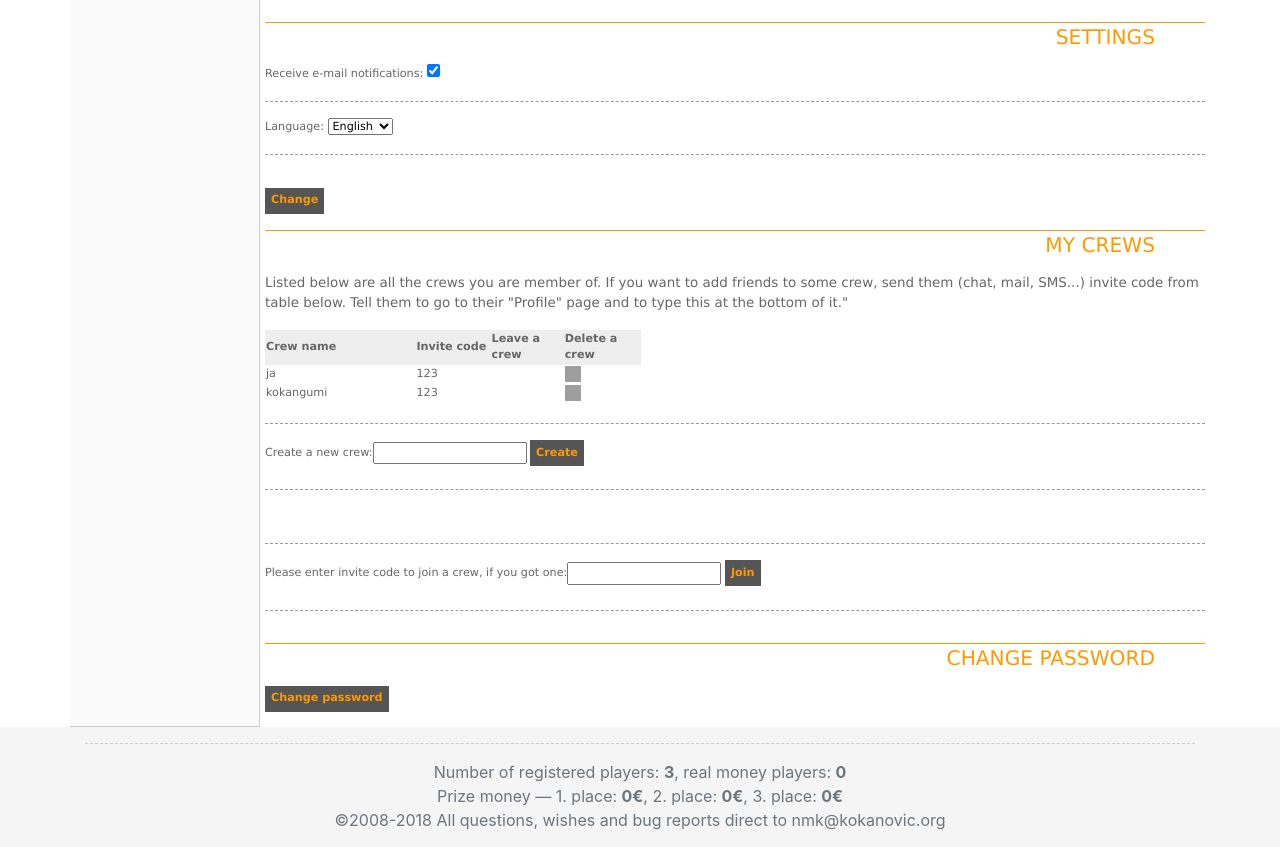
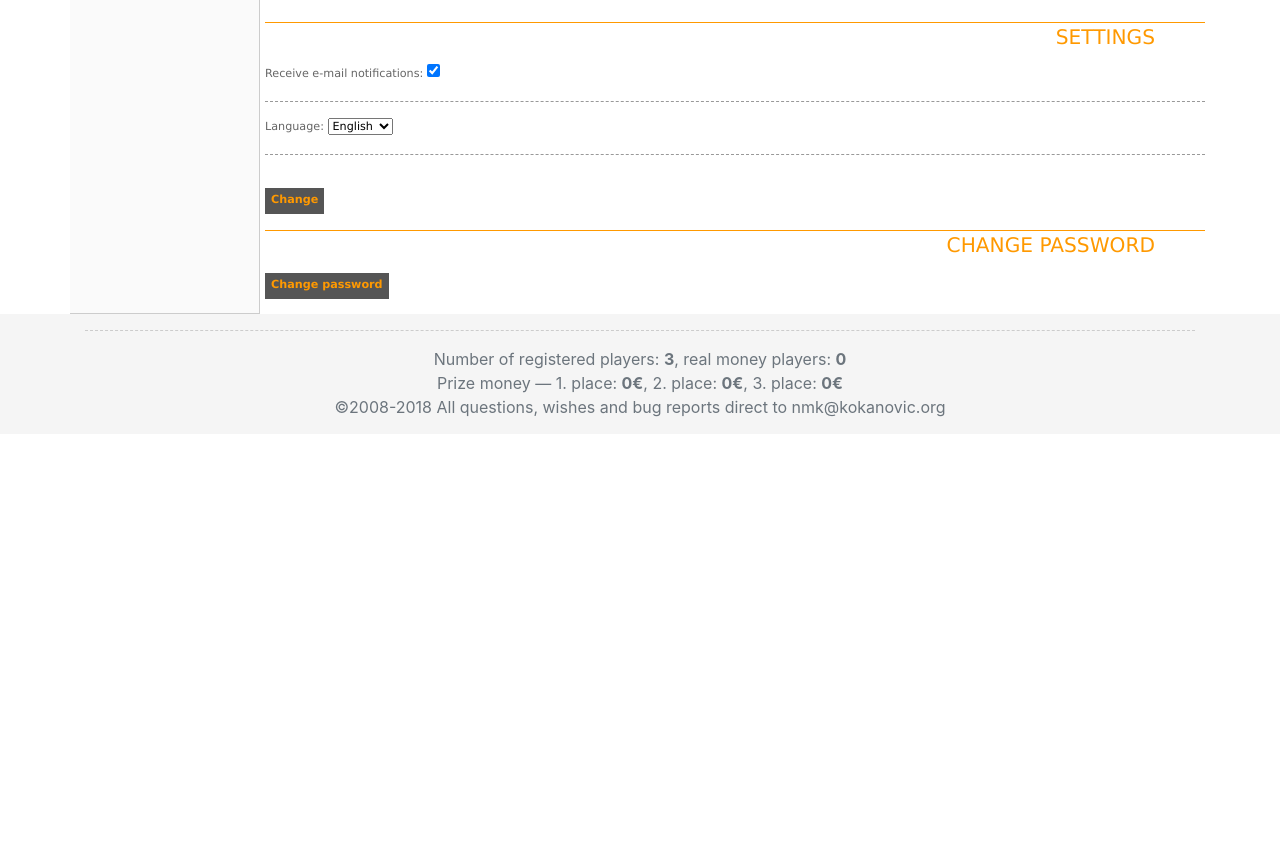
Before and after one commit to stalker314314/nasa_mala_kladionica, a Django app: page /profile in a window 1280 px wide. Shown: the part 546-1393 px from the top of the page. After the commit the page ends 963 px from the top, so only its background shows below. Run offline with Django 3.2, Linux system fonts and the light colour scheme; a user stored in the database is signed in; data comes from the database, SQL or seed files in the repository; some libraries are stand-ins or nearby versions; grey boxes are pictures that could not be loaded.

Commit message:
Split profile and crews, closes #3

```diff
--- a/nmkapp/templates/base.html
+++ b/nmkapp/templates/base.html
@@ -96,6 +96,9 @@
                         <a class="navigation nav-link" href="/profile">{% trans "Profile" %}</a>
                     </li>
                     <li class="nav-item">
+                        <a class="navigation nav-link" href="/crew">{% trans "Crews" %}</a>
+                    </li>
+                    <li class="nav-item">
                         <a class="navigation nav-link" href="/proposition">{% trans "Propositions" %}</a>
                     </li>
                     {% if user.is_staff %}
@@ -145,6 +148,7 @@
                     <a href="/standings" class="navigation">{% trans "Standings" %}</a>
                     <a href="/results" class="navigation">{% trans "Fixtures" %}</a>
                     <a href="/profile" class="navigation">{% trans "Profile" %}</a>
+                    <a href="/crew" class="navigation">{% trans "Crews" %}</a>
                     <a href="/proposition" class="navigation">{% trans "Propositions" %}</a>
                     <a href="/logout" class="navigation">{% trans "Logout" %}</a>
                     {% else %}
--- a/nmkapp/templates/profile.html
+++ b/nmkapp/templates/profile.html
@@ -53,69 +53,6 @@ You can sign up for this 1h before first match starts latest!
 </form>
 <br/>
 
-<h1>{% trans "MY CREWS" %}</h1>
-{% if groups %}
-<div style="font-size: 120%">
-    {% blocktrans %}
-    Listed below are all the crews you are member of.
-    If you want to add friends to some crew,
-    send them (chat, mail, SMS...) invite code from table below.
-    Tell them to go to their "Profile" page and to type this at the bottom of it."
-    {% endblocktrans %}
-</div>
-<br/>
-
-<table class="sortable mediumtable" style="width: 40%">
-	<thead>
-		<tr>
-		<th style="width: 40%">{% trans "Crew name" %}</th>
-		<th style="width: 20%">{% trans "Invite code" %}</th>
-		<th>{% trans "Leave a crew" %}</th>
-		<th>{% trans "Delete a crew" %}</th>
-	</thead>
-	{% for group in groups %}
-	<tr>
-		<td>{{ group.name }}</td>
-		<td>{{ group.group_key }}</td>
-		<td>
-			{% if group.owner != current_user %}
-			{% if group.id != 1 %}
-			<a href="/groups/{{ group.id }}/leave"><img width="16px" height="16px" border="0" alt="[{% trans "Leave" %}]" title="{% trans "Leave" %}" src="/static/img/leave_group.png"></a>
-			{% endif %}
-			{% endif %}
-		</td>
-		<td>
-			{% if group.owner == current_user %}
-			<a href="/groups/{{ group.id }}/delete"><img width="16px" height="16px" border="0" alt="[{% trans "Delete" %}]" title="{% trans "Delete" %}" src="/static/img/delete_group.png"></a>
-			{% endif %}
-		</td>
-	<tr>
-	{% endfor %}
-</table>
-{% else %}
-<h3>{% trans "You are not in any crew" %}<img src="/static/img/facebook-frown-emoticon.png" />.
-{% trans "Create your own crew and invite people. That way, you will be able to filter only you guys in the standings" %}</h3>
-{% endif %}
-
-<p>
-	<form method="post" action="/profile">
-		{% csrf_token %}
-		<input name="new_group" value="new_group" type="hidden">
-		{{ form_new_group }}
-		<input value="{% trans "Create" %}" type="submit"/>
-	</form>
-</p>
-<br/>
-<p>
-	<form method="post" action="/profile">
-		{% csrf_token %}
-		<input name="add_to_group" value="add_to_group" type="hidden">
-		{{ form_add_group }}
-		<input value="{% trans "Join" %}" type="submit"/>
-	</form>
-</p>
-<br/>
-
 <h1>{% trans "CHANGE PASSWORD" %}</h1>
 
 <form method="get" action="/profile/password">
--- a/nmkapp/templates/roundstandings.html
+++ b/nmkapp/templates/roundstandings.html
@@ -58,7 +58,7 @@ function refreshPage(sel) {
 {% if groups %}
 {% else %}
 {% blocktrans %}(hey, seems you are not member of any crew.
-Create a crew at <a href="/profile">profile</a> page and invite your buddies){% endblocktrans %}
+Create your crew at <a href="/crew">crew</a> page and invite your buddies){% endblocktrans %}
 {% endif %}
 <br/>
 <br/>
--- a/nmkapp/templates/standings.html
+++ b/nmkapp/templates/standings.html
@@ -32,7 +32,7 @@ function refreshPage(sel) {
 {% if groups %}
 {% else %}
 {% blocktrans %}(hey, seems you are not member of any crew.
-Create a crew at <a href="/profile">profile</a> page and invite your buddies){% endblocktrans %}
+Create your crew at <a href="/crew">crew</a> page and invite your buddies){% endblocktrans %}
 {% endif %}
 <br/>
 <br/>
--- a/nmkapp/urls.py
+++ b/nmkapp/urls.py
@@ -13,6 +13,7 @@ urlpatterns = [
     url(r'^profile/reset$', views.reset_password),
     url(r'^profile/password$', password_change, {"template_name": "password.html", "post_change_redirect": "/"}),
     url(r'^profile$', views.profile),
+    url(r'^crew', views.crew),
     url(r'^results$', views.results),
     url(r'^results/league$', views.results_league),
     url(r'^results/cup$', views.results_cup),
--- a/nmkapp/views.py
+++ b/nmkapp/views.py
@@ -268,6 +268,13 @@ def profile(request):
     else:
         form = PlayerForm(instance=request.user.player)
 
+    groups = Group.objects.filter(players__in=[request.user])
+    return render(request, 'profile.html', {'form': form, 'current_user': request.user})
+
+
+@login_required
+@transaction.atomic
+def crew(request):
     if request.method == 'POST' and 'new_group' in request.POST:
         form_new_group = NewGroupForm(request.POST, group={})
         if form_new_group.is_valid():
@@ -297,9 +304,8 @@ def profile(request):
         form_add_group = AddToGroupForm(request.user.player, group_key={})
 
     groups = Group.objects.filter(players__in=[request.user])
-    return render(request,
-                  'profile.html',
-                  {'form': form, 'form_new_group': form_new_group, 'form_add_group': form_add_group,
+    return render(request, 'crew.html',
+                  {'form_new_group': form_new_group, 'form_add_group': form_add_group,
                    'groups': groups, 'current_user': request.user}
                   )
 
@@ -426,12 +432,12 @@ def group_leave(request, group_id):
 
     if not error and request.method == 'POST':
         if '0' in request.POST:
-            return HttpResponseRedirect('/profile')
+            return HttpResponseRedirect('/crew')
         elif '1' in request.POST:
             RoundStandingsCache.clear_group(group)
             group.players.remove(request.user)
             messages.add_message(request, messages.INFO, _('Successfully left a crw "%s"') % group.name)
-            return HttpResponseRedirect('/profile')
+            return HttpResponseRedirect('/crew')
     return render(request, 'group_leave.html', {'error': error, 'group': group})
 
 
@@ -449,14 +455,14 @@ def group_delete(request, group_id):
 
     if not error and request.method == 'POST':
         if '0' in request.POST:
-            return HttpResponseRedirect('/profile')
+            return HttpResponseRedirect('/crew')
         elif '1' in request.POST:
             group.players.clear()
             RoundStandingsCache.clear_group(group)
             StandingsCache(group).clear()
             group.delete()
             messages.add_message(request, messages.INFO, _('Crew "%s" deleted') % group.name)
-            return HttpResponseRedirect('/profile')
+            return HttpResponseRedirect('/crew')
     return render(request, 'group_delete.html', {'error': error, 'group': group})
 
 
```
Also changed, not shown: nmkapp/templates/crew.html (added, +76 -0 lines), tests/unit/tests_view_crew.py (added, +73 -0 lines), tests/unit/tests_view_delete_group.py (+2 -2 lines), tests/unit/tests_view_profile.py (+0 -47 lines), locale/sr/LC_MESSAGES/django.po.
